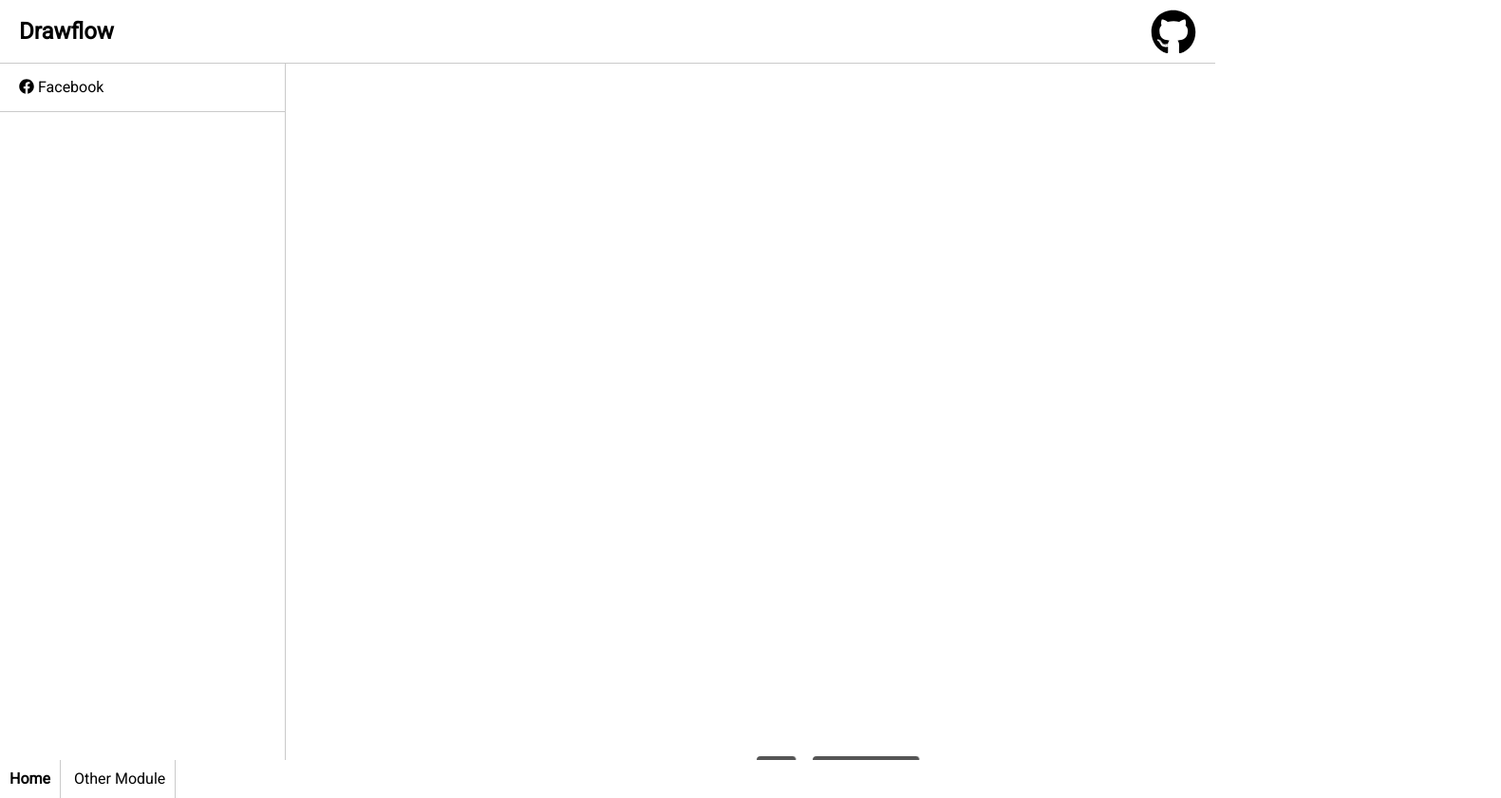
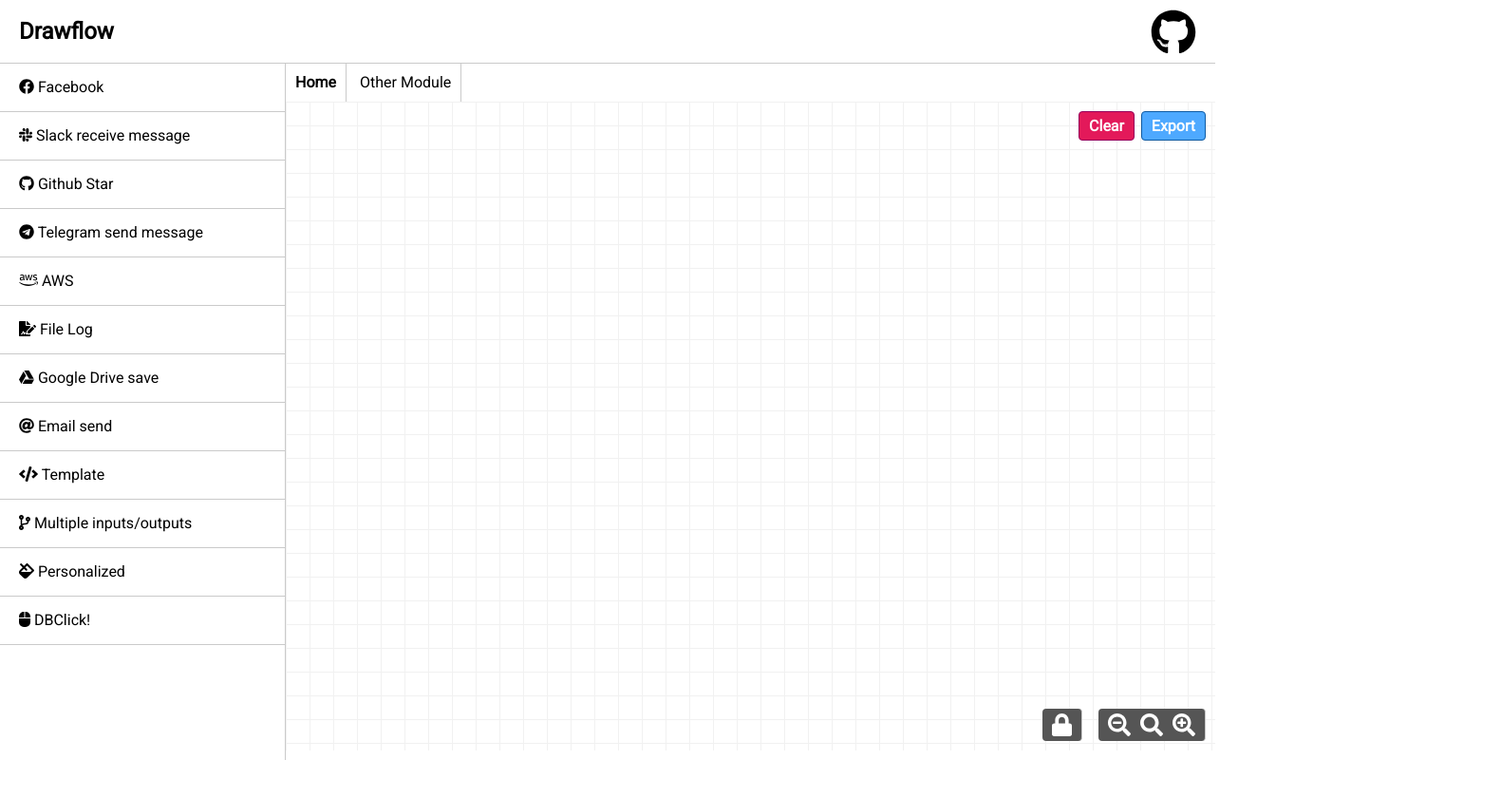
Before and after one commit to ldilab/RAG, a website built with webpack: page index.html in a window 1280 px wide. Shown: the whole page at 95% size, 1581 px wide, since content can reach past the window. After the commit the page ends 800 px from the top, so only its background shows below. Built offline with nearby package versions, Linux system fonts and the light colour scheme; a script that the page names is missing.

Commit message:
Update index.html

```diff
--- a/index.html
+++ b/index.html
@@ -26,7 +26,38 @@
       <div class="drag-drawflow" draggable="true" ondragstart="drag(event)" data-node="facebook">
         <i class="fab fa-facebook"></i><span> Facebook</span>
       </div>
-
+      <div class="drag-drawflow" draggable="true" ondragstart="drag(event)" data-node="slack">
+        <i class="fab fa-slack"></i><span> Slack receive message</span>
+      </div>
+      <div class="drag-drawflow" draggable="true" ondragstart="drag(event)" data-node="github">
+        <i class="fab fa-github"></i><span> Github Star</span>
+      </div>
+      <div class="drag-drawflow" draggable="true" ondragstart="drag(event)" data-node="telegram">
+        <i class="fab fa-telegram"></i><span> Telegram send message</span>
+      </div>
+      <div class="drag-drawflow" draggable="true" ondragstart="drag(event)" data-node="aws">
+        <i class="fab fa-aws"></i><span> AWS</span>
+      </div>
+      <div class="drag-drawflow" draggable="true" ondragstart="drag(event)" data-node="log">
+        <i class="fas fa-file-signature"></i><span> File Log</span>
+      </div>
+      <div class="drag-drawflow" draggable="true" ondragstart="drag(event)" data-node="google">
+        <i class="fab fa-google-drive"></i><span> Google Drive save</span>
+      </div>
+      <div class="drag-drawflow" draggable="true" ondragstart="drag(event)" data-node="email">
+        <i class="fas fa-at"></i><span> Email send</span>
+      </div>
+      <div class="drag-drawflow" draggable="true" ondragstart="drag(event)" data-node="template">
+        <i class="fas fa-code"></i><span> Template</span>
+      </div>
+      <div class="drag-drawflow" draggable="true" ondragstart="drag(event)" data-node="multiple">
+        <i class="fas fa-code-branch"></i><span> Multiple inputs/outputs</span>
+      </div>
+      <div class="drag-drawflow" draggable="true" ondragstart="drag(event)" data-node="personalized">
+        <i class="fas fa-fill"></i><span> Personalized</span>
+      </div>
+      <div class="drag-drawflow" draggable="true" ondragstart="drag(event)" data-node="dbclick">
+        <i class="fas fa-mouse"></i><span> DBClick!</span>
       </div>
 
 
```
